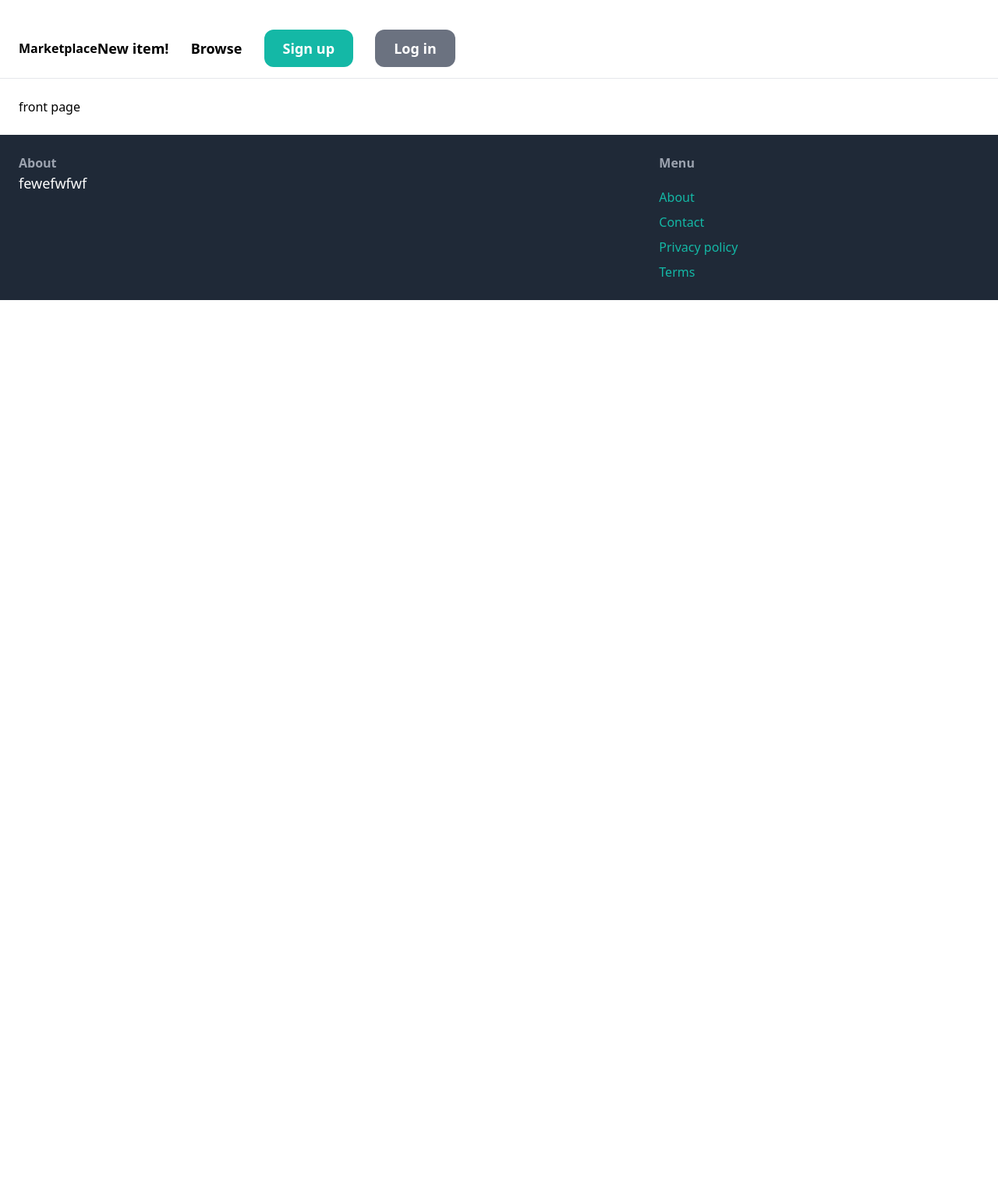
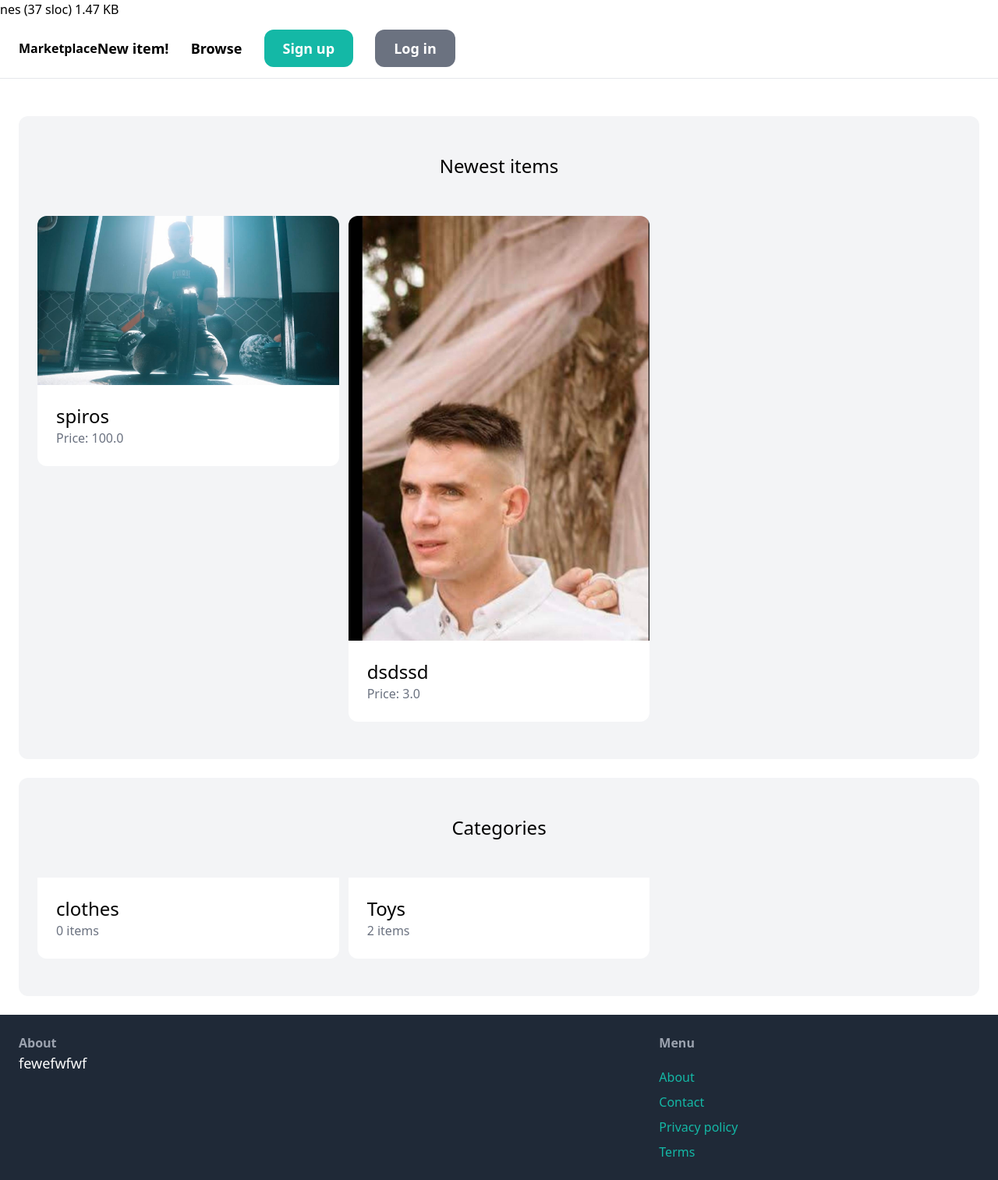
Before and after one commit to spirostrakadas/Marketplace, a Django app: page / in a window 1280 px wide. Shown: the whole page at 78% size. Before the commit the page ends 385 px from the top, so only its background shows below. Run offline with Django 4.2, Linux system fonts and the light colour scheme; data comes from the database, SQL or seed files in the repository; both versions use the stored data as it was after the commit; some libraries are stand-ins or nearby versions.

Commit message:
fitst commit

```diff
--- a/core/templates/core/index.html
+++ b/core/templates/core/index.html
@@ -1,4 +1,45 @@
-{% extends "core/base.html" %}
+nes (37 sloc)  1.47 KB
+
+{% extends 'core/base.html' %}
+
+{% block title %}Welcome{% endblock %}
+
 {% block content %}
-<h1>front page</h1>
+    <div class="mt-6 px-6 py-12 bg-gray-100 rounded-xl">
+        <h2 class="mb-12 text-2xl text-center">Newest items</h2>
+
+        <div class="grid grid-cols-3 gap-3">
+            {% for item in items %}
+                <div>
+                    <a href="{% url 'item:detail' item.id %}">
+                        <div>
+                            <img src="{{ item.image.url }}" class="rounded-t-xl">
+                        </div>
+
+                        <div class="p-6 bg-white rounded-b-xl">
+                            <h2 class="text-2xl">{{ item.name }}</h2>
+                            <p class="text-gray-500">Price: {{ item.price }}</p>
+                        </div>
+                    </a>
+                </div>
+            {% endfor %}
+        </div>
+    </div>
+
+    <div class="mt-6 px-6 py-12 bg-gray-100 rounded-xl">
+        <h2 class="mb-12 text-2xl text-center">Categories</h2>
+
+        <div class="grid grid-cols-3 gap-3">
+            {% for category in categories %}
+                <div>
+                    <a href="#">
+                        <div class="p-6 bg-white rounded-b-xl">
+                            <h2 class="text-2xl">{{ category.name }}</h2>
+                            <p class="text-gray-500">{{ category.items.count }} items</p>
+                        </div>
+                    </a>
+                </div>
+            {% endfor %}
+        </div>
+    </div>
 {% endblock %}
--- a/core/urls.py
+++ b/core/urls.py
@@ -4,5 +4,6 @@ from . import views
 
 urlpatterns = [
     path('',views.index,name="index"),
-    path('contact/',views.contact,name="contact")
+    path('contact/',views.contact,name="contact"),
+    path('signup/',views.sign_up,name='signup')
 ]
--- a/core/views.py
+++ b/core/views.py
@@ -1,9 +1,19 @@
 from django.shortcuts import render
+from item.models import Item,Category
+from .forms import SignupForm
 
 
 # Create your views here.
 def index(request):
-    return render(request,'core/index.html')
+    items=Item.objects.filter(is_sold=False)[0:6]
+    categories=Category.objects.all()
+    return render(request,'core/index.html',{'items':items,'categories':categories})
 
 def contact(request):
     return render(request,"core/contact.html")
+
+def sign_up(request):
+    form=SignupForm()
+    if request.method==['POST']:
+        pass
+    return render(request,'core/sign_up.html',{'form':form})
--- a/item/models.py
+++ b/item/models.py
@@ -19,3 +19,6 @@ class Item(models.Model):
      is_sold=models.BooleanField()
      created_at=models.DateField(auto_now_add=True)
      created_by=models.ForeignKey(User,related_name='items',on_delete=models.CASCADE)
+
+     def __str__(self):
+        return self.name
--- /dev/null
+++ b/item/urls.py
@@ -0,0 +1,10 @@
+from django.urls import path
+from .import views
+
+
+app_name='item'
+
+urlpatterns = [
+    path('<int:pk>/',views.detail,name='detail')
+
+]
--- a/market_place/settings.py
+++ b/market_place/settings.py
@@ -120,6 +120,8 @@ USE_TZ = True
 # https://docs.djangoproject.com/en/4.1/howto/static-files/
 
 STATIC_URL = 'static/'
+
+#for media upload i need those urls!!
 MEDIA_URL='media/'
 MEDIA_ROOT=BASE_DIR / 'media'
 # Default primary key field type
--- a/market_place/urls.py
+++ b/market_place/urls.py
@@ -13,10 +13,14 @@ Including another URLconf
     1. Import the include() function: from django.urls import include, path
     2. Add a URL to urlpatterns:  path('blog/', include('blog.urls'))
 """
+
+from django.conf import settings
+from django.conf.urls.static import static
 from django.contrib import admin
 from django.urls import path,include
 
 urlpatterns = [
     path('admin/', admin.site.urls),
-    path('',include('core.urls'))
-]
+    path('',include('core.urls')),
+    path('items/',include('item.urls'))
+]+ static(settings.MEDIA_URL,document_root=settings.MEDIA_ROOT)#path for media(images )
```
Also changed, not shown: core/forms.py (added, +9 -0 lines), core/templates/core/sign_up.html (added, +14 -0 lines), item/templates/item/detail.html (added, +46 -0 lines), item/views.py (+7 -1 lines), db.sqlite3, media/item_images/335519277_507555744917815_659183925203236903_n.jpg (added), media/item_images/335947956_587545880064874_4441916712563332539_n.jpg (added).
